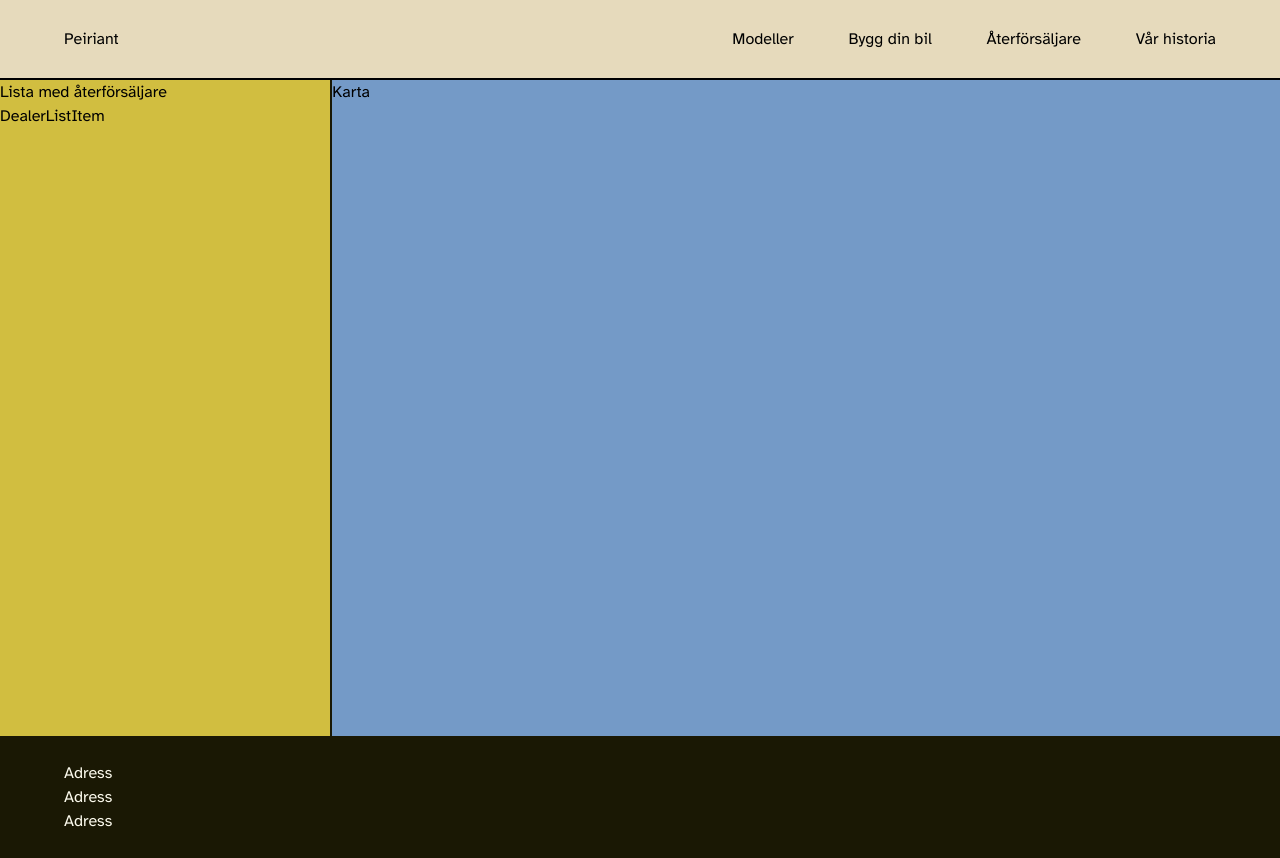
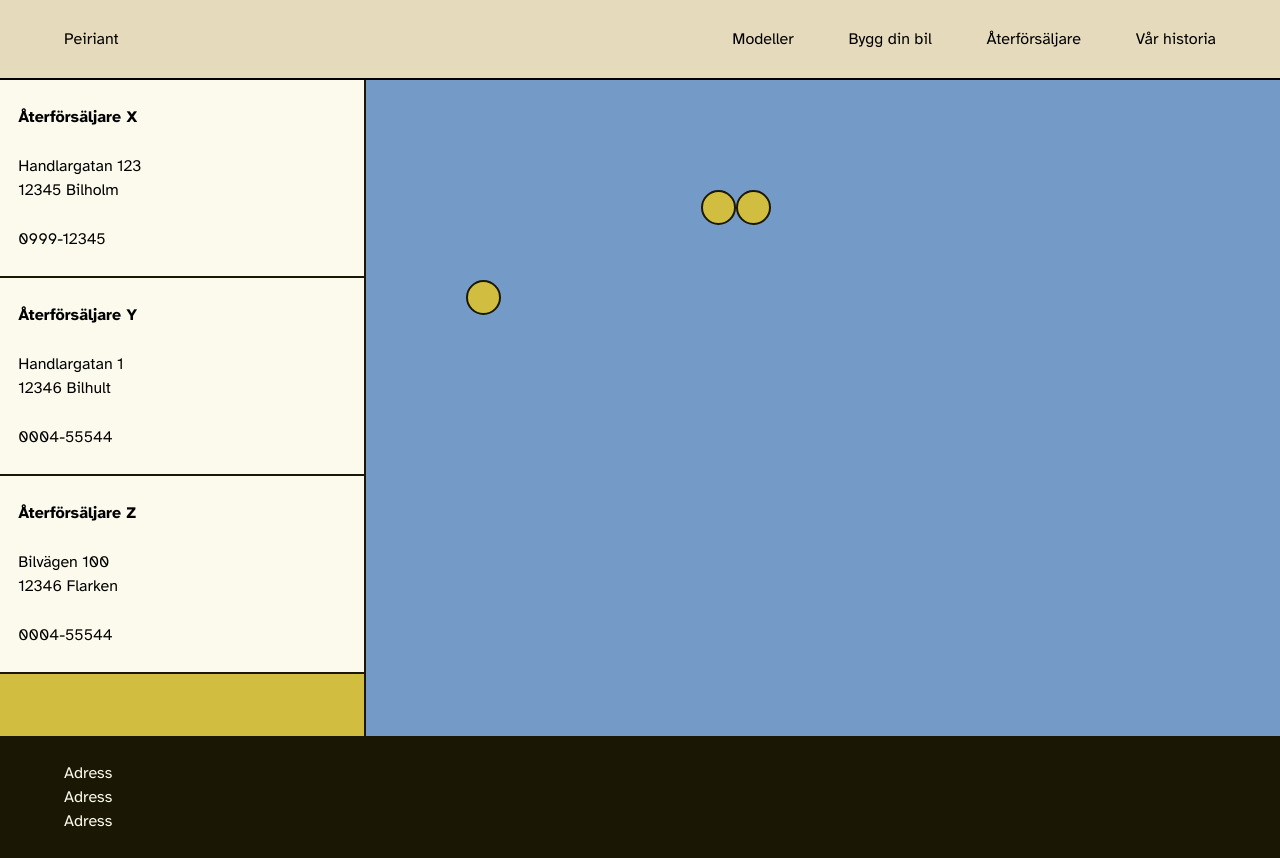
Before and after one commit to JT350120/exjobb, a Vue app: page / in a window 1280 px wide. Both pictures are taken after a click on the button "Återförsäljare". Built offline with nearby package versions, Linux system fonts and the light colour scheme.

Commit message:
Dealer section with list of dealers that toggles when dots on map are clicked

```diff
--- /dev/null
+++ b/src/components/DealerListItem.vue
@@ -0,0 +1,44 @@
+<script setup>
+import { useGlobalStore } from '../stores/global'
+
+const globalVariables = useGlobalStore();
+
+defineProps({
+  data: {
+    type: Object,
+    required: true,
+  },
+  index: {
+    type: Number,
+    required: true,
+  }
+});
+
+function isActive(ind) {
+    if (ind === globalVariables.dealerRendering.active) {
+      return true;
+  } else return;
+
+  //:class="clickedDealer(index)"
+}
+</script>
+
+<template>
+  <div v-show="isActive(index) || globalVariables.dealerRendering.active === null"class="flex flex-col h-auto border-b-2 border-black bg-white py-y-standard px-x-standard" :class="{ active: isActive(index) }">
+    <h2 class="font-bold">{{ data.dealer }}</h2>
+    <ul class="mt-y-standard">
+      <li>{{ data.street }}</li>
+      <li class="mb-y-standard">{{ data.zip }} {{ data.town }}</li>
+      <li>{{ data.areaCode }}-{{ data.phone }}</li>
+    </ul>
+    <button v-show="isActive(index)" @click="globalVariables.dealerRendering.active = null">Stäng</button>
+  </div>
+</template>
+
+<style scoped>
+.active {
+  height: 100%;
+  top: 0;
+  border-bottom: none;
+}
+</style>
--- a/src/components/Dealers.vue
+++ b/src/components/Dealers.vue
@@ -1,18 +1,32 @@
 <script setup>
+import { computed } from 'vue'
+import DealerListItem from './DealerListItem.vue'
+import { useContentStore } from '../stores/content'
+import { useGlobalStore } from '../stores/global'
 
+const content = useContentStore();
+const globalVariables = useGlobalStore();
+
+const dealers = computed(() => {
+  return [...content.dealers].sort((a, b) => a.town.localeCompare(b.town));
+});
 </script>
 
 <template>
-  <div class="flex flex-col-reverse md:flex-row min-h-[82vh]">
-    <section class="bg-yellow h-[35%] md:h-full md:w-[35%] border-t-2 md:border-t-0 md:border-r-2 border-black">
-      <p>Lista med återförsäljare</p>
-      <p>DealerListItem</p>
+  <div class="flex flex-col-reverse h-full md:flex-row md:h-[82vh]">
+    <section class="bg-yellow h-full md:overflow-scroll md:h-full md:w-[40%] border-t-2 md:border-t-0 md:border-r-2 border-black">
+      <DealerListItem v-for="(dealer, index) in dealers" :key="index" :data="dealer" :index="index" />
     </section>
-    <section class="bg-blue h-full md:w-full">
-      <p>Karta</p>
+    <section class="bg-blue h-[400px] md:h-full md:w-full">
+      <button class="pin bg-yellow border-2 border-black relative" v-for="(dealer, index) in dealers" :key="index" :data="dealer" :style="{'left': dealers[index].coordinates[0] + 'px', 'top': dealers[index].coordinates[1] + 'px'}" @click="globalVariables.dealerRendering.active = index, globalVariables.dealerRendering.noneChosen = false"></button>
     </section>
   </div>
 </template>
 
 <style scoped>
+  .pin {
+    width: 35px;
+    height: 35px;
+    border-radius: 999px;
+  }
 </style>
--- a/src/components/Models.vue
+++ b/src/components/Models.vue
@@ -1,9 +1,10 @@
 <script setup>
+import { computed } from 'vue'
 import ModelPresentation from './ModelPresentation.vue'
 import { useContentStore } from '../stores/content'
 
 const content = useContentStore();
-const models = content.models;
+const models = computed(() => content.models);
 </script>
 
 <template>
--- a/src/stores/content.js
+++ b/src/stores/content.js
@@ -243,6 +243,36 @@ export const useContentStore = defineStore("content", {
             },
         ],
 
+        dealers: [
+            {
+                dealer: "Återförsäljare X",
+                street: "Handlargatan 123",
+                zip: "12345",
+                town: "Bilholm",
+                areaCode: "0999",
+                phone: "12345",
+                coordinates: [100,200],
+            },
+            {
+                dealer: "Återförsäljare Z",
+                street: "Bilvägen 100",
+                zip: "12346",
+                town: "Flarken",
+                areaCode: "0004",
+                phone: "55544",
+                coordinates: [300,110],
+            },
+            {
+                dealer: "Återförsäljare Y",
+                street: "Handlargatan 1",
+                zip: "12346",
+                town: "Bilhult",
+                areaCode: "0004",
+                phone: "55544",
+                coordinates: [300,110],
+            },
+        ],
+
         history:
             {
                 heading: "En historia om ett geni",
--- a/src/stores/global.js
+++ b/src/stores/global.js
@@ -10,6 +10,10 @@ export const useGlobalStore = defineStore("global", {
             dealers: false,
             configurator: false,
         },
+        dealerRendering: {
+            active: null,
+            noneChosen: true,
+        }
     }),
     actions: {
 
```
